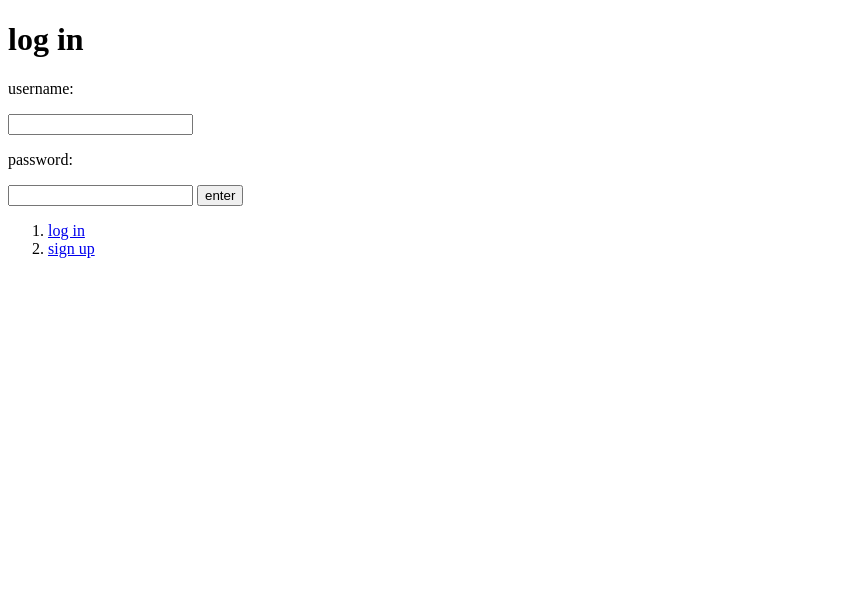
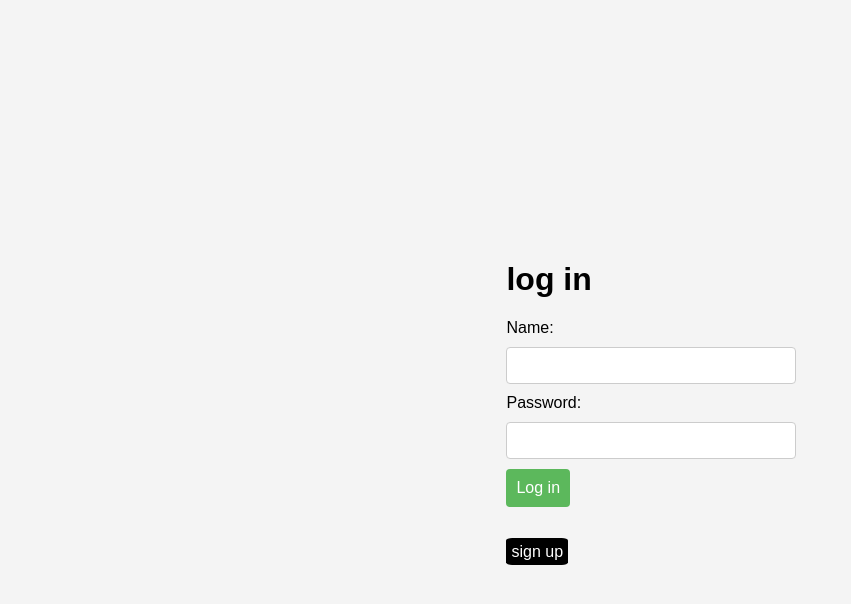
Before and after one commit to eliyan-mu/hodaya-eliyan, a plain HTML site: page home.html in a window 1280 px wide. Shown: the whole page, without its empty margins (0-851 px from the left). Drawn offline with Linux system fonts and the light colour scheme.

Commit message:
new final

```diff
--- a/css/home.css
+++ b/css/home.css
@@ -5,3 +5,80 @@
 .active.page{
     display: block;
 }
+body {
+    font-family: Arial, sans-serif;
+    background-color: #f4f4f4;
+    display: flex;
+    justify-content: center;
+    align-items: center;
+    height: 100vh;
+    margin: 0;
+}
+
+.container {
+    background: white;
+    border-radius: 8px;
+    box-shadow: 0 2px 10px rgba(0, 0, 0, 0.1);
+    padding: 20px;
+    width: 300px;
+}
+
+h2 {
+    text-align: center;
+    color: #333;
+}
+
+input {
+    width: 100%;
+    padding: 10px;
+    margin: 10px 0;
+    border: 1px solid #ccc;
+    border-radius: 4px;
+}
+
+button {
+    /* width: 100%; */
+    padding: 10px;
+    background-color: #5cb85c;
+    border: none;
+    border-radius: 4px;
+    color: white;
+    font-size: 16px;
+    cursor: pointer;
+}
+
+button:hover {
+    background-color: #4cae4c;
+}
+
+p {
+    text-align: center;
+}
+.nav-link{
+    text-decoration: none;
+    background-color: black;
+    color: white;
+    border-radius: 10%;
+    padding: 5px;
+}
+/* #pic{
+    position: absolute;
+    left: 30px;
+    top:20px;
+    background-color: #f4f4f4;
+border: 2px solid black;
+
+}
+#header{
+    position: absolute;
+    background-color: #f4f4f4;
+    color:black;
+    top:30px;
+    font-family: italic;
+
+} */
+/* .title{
+    background-color: #5cb85c;
+   width: 100%;
+   height: 100%;
+} */
--- a/home.html
+++ b/home.html
@@ -10,19 +10,25 @@
     <main>
         <div class="page active" id="home">
             <h1>log in</h1>
-            <div id="existing-users">
+            <!-- <div id="existing-users">
                 <p>username:</p>
                 <input id="name"/>
-                <br/>
                 <p>password:</p>
                 <input id="password"/>
                 <button data-target="detail" id="enterlog">enter</button>
-            </div>
-            <ol>
-                <li><a href="#" data-target="home" class="nav-link">log in</a></li>
-                <li><a href="#" data-target="list" class="nav-link">sign up</a></li>
+                <br><br>
+            </div> -->
+            <form id="existing-users">
+                <label for="name"> Name:</label><br>
+                <input type="text" id="name" name="new-name" ><br>
+                <label for="pass">Password:</label><br>
+                <input type="text" id="password" name="pass" >
+                <button data-target="detail" id="enterlog">Log in</button>
+              </form>
+              <br><br>
+                <!-- <li><a href="#" data-target="home" class="nav-link">log in</a></li> -->
+                <nav><a href="#" data-target="list" class="nav-link">sign up</a></nav>
                 <!-- <li><a href="#" data-target="detail" class="nav-link">DETAIL</a></li> -->
-            </ol>
         </div>
 
         <div class="page" id="list">
@@ -34,20 +40,22 @@
                 <input type="text" id="pass" name="pass" >
                 <button data-target="detail" id="enter-new-user">Sign up</button>
               </form>
-            <ol>
-                <li><a href="#" data-target="home" class="nav-link">log in</a></li>
-                <li><a href="#" data-target="list" class="nav-link">sign up</a></li>
+              <br><br>
+                <nav><a href="#" data-target="home" class="nav-link">log in</a></nav>
+                <!-- <li><a href="#" data-target="list" class="nav-link">sign up</a></li> -->
                 <!-- <li><a href="#" data-target="detail" class="nav-link">DETAIL</a></li> -->
-            </ol>
+
         </div>
 
         <div class="page" id="detail">
-            <h1> Your contacts </h1>
-            <button onclick="showForm()"><img src="https://png.pngtree.com/png-vector/20190419/ourmid/pngtree-vector-add-icon-png-image_956621.jpg" height="100px" width="100px"></button>
-           <div id="container"></div>
-        <template id="form">
-        <div id="contact-form">
-            <label for="fname">Name:</label>
+            <div class="title">
+                <h1 id="header"> Your contacts </h1>
+                <button id="pic" onclick="showForm()"><img src="https://png.pngtree.com/png-vector/20190419/ourmid/pngtree-vector-add-icon-png-image_956621.jpg"  width=30 ></button>
+          </div>
+          <div id="container"></div>
+            <template id="form">
+            <div id="contact-form">
+                <label for="fname">Name:</label>
             <input type="text" id="fname" name="fname" required><br><br>
 
             <label for="phone">Phone number:</label>
@@ -57,11 +65,12 @@
         </template>
 
         <div id="contact-display"></div>
-            <ol>
-                <li><a href="#" data-target="home" class="nav-link">log in</a></li>
-                <li><a href="#" data-target="list" class="nav-link">sign up</a></li>
-                <li><a href="#" data-target="detail" class="nav-link">contacts</a></li>
-            </ol>
+                <!-- <br><br>
+                <nav><a href="#" data-target="home" class="nav-link">log in</a></nav>
+                <br><br>
+                <nav><a href="#" data-target="list" class="nav-link">sign up</a></nav> -->
+                <!-- <li><a href="#" data-target="detail" class="nav-link">contacts</a></li> -->
+
         </div>
 
     </main>
--- a/js/DB.js
+++ b/js/DB.js
@@ -14,7 +14,7 @@
         }
         localStorage.setItem('contact',JSON.stringify(arr));
     }
-    function login(event) {
+    function login() {
         const savedUsers = JSON.parse(localStorage.project3);
         console.log('savedUsers: ', savedUsers);
 
--- a/js/login.js
+++ b/js/login.js
@@ -1,15 +1,16 @@
-if (localStorage.getItem("project3") === null) {
-    let userArray = [];
+// if (localStorage.getItem("project3") === null) {
+//     let userArray = [];
 
-    userArray.push({
-        'name': 'guest',
-        'password': '123',
-        'id':1
-    });
+//     userArray.push({
+//         'name': 'guest',
+//         'password': '123',
+//         id: 1,
+//         data: [] });
+//
 
 
-    localStorage.setItem("project3", JSON.stringify(userArray));
-}
+//     localStorage.setItem("project3", JSON.stringify(userArray));
+// }
 // localStorage.setItem("currentUser", "");
 
 const users_container = document.getElementById("existing-users");
@@ -26,22 +27,14 @@ const users_container = document.getElementById("existing-users");
 document.getElementById("enterlog").addEventListener("click", login)
 
 function login(event) {
-    const savedUsers = JSON.parse(localStorage.project3);
-    console.log('savedUsers: ', savedUsers);
-
     let name = document.getElementById("name").value;
 let password = document.getElementById("password").value;
-    const newUser = savedUsers.find((user)=>user.name === name && user.password === password);
-    console.log('newUser: ', newUser);
-    // let wrongPassParagraph = document.createElement("p");
-    // wrongPassParagraph.innerText = "wrong password";
-    // wrongPassParagraph.style.display = "none";
-
+    const onload = function(){
         if (!newUser) {
             let wrongPassParagraph = document.createElement("p");
             wrongPassParagraph.innerText = "wrong password";
-            const existingUsersDiv = document.getElementById("existing-users");
-            existingUsersDiv.appendChild(wrongPassParagraph);
+            const existingUsersForm = document.getElementById("existing-users");
+            existingUsersForm.appendChild(wrongPassParagraph);
             // wrongPassParagraph.style.display = "none";
             console.log("if1")
         }
@@ -51,50 +44,8 @@ let password = document.getElementById("password").value;
             // location.href =history.replaceState({}, 'Detail', '#detail');
             // history.replaceState({}, 'Detail', '#detail');
         }
+        }
       // history.replaceState({}, 'Detail', '#detail');
 
 
 }
-// function checkPassword(user_div, password, enteredPassword) {
-//     let wrongPassParagraph = document.createElement("p");
-//     wrongPassParagraph.innerText = "wrong password";
-//     wrongPassParagraph.style.display = "none";
-//     user_div.appendChild(wrongPassParagraph);
-
-//     if (password === enteredPassword) {
-//         document.getElementById("entry-btn").style.display = "block";
-//         wrongPassParagraph.style.display = "hidden";
-//     }
-//     else {
-//         wrongPassParagraph.style.display = "block";
-//     }
-// }
-// function showPasswordCheckSection(user_div, userObject) {
-//     if (user_div.children.length === 0) {
-//         let passwordContainer = document.createElement("div");
-//         passwordContainer.innerText = "Enter Your Password:";
-//         let passwordForm = document.createElement("input");
-//         let entryBtn = document.createElement("button");
-
-//         entryBtn.setAttribute("id", "entry-btn")
-//         entryBtn.style.display = "none";
-//         entryBtn.innerText = "Enter";
-//         entryBtn.onclick = function () {
-//             localStorage["currentUser"] = userObject.name;
-//             // location.href =history.replaceState({}, 'Detail', '#detail');
-//             history.replaceState({}, 'Detail', '#detail');
-
-//         };
-
-//         passwordForm.setAttribute("type", "password");
-//         passwordForm.setAttribute("name", "password");
-//         passwordForm.setAttribute("pattern", "/\w{6,16}/");
-//         passwordForm.setAttribute("value", "");
-//         passwordForm.addEventListener("change", function () { checkPassword(user_div, userObject.password, passwordForm.value) });
-
-//         passwordContainer.appendChild(passwordForm);
-//         passwordContainer.appendChild(entryBtn);
-//         user_div.appendChild(passwordContainer);
-//     }
-
-// }
--- a/js/sign-up.js
+++ b/js/sign-up.js
@@ -1,4 +1,3 @@
-
 const form = document.getElementById("myForm");
 const enterUser = document.getElementById("enter-new-user");
 enterUser.addEventListener("click", signUp);
```
